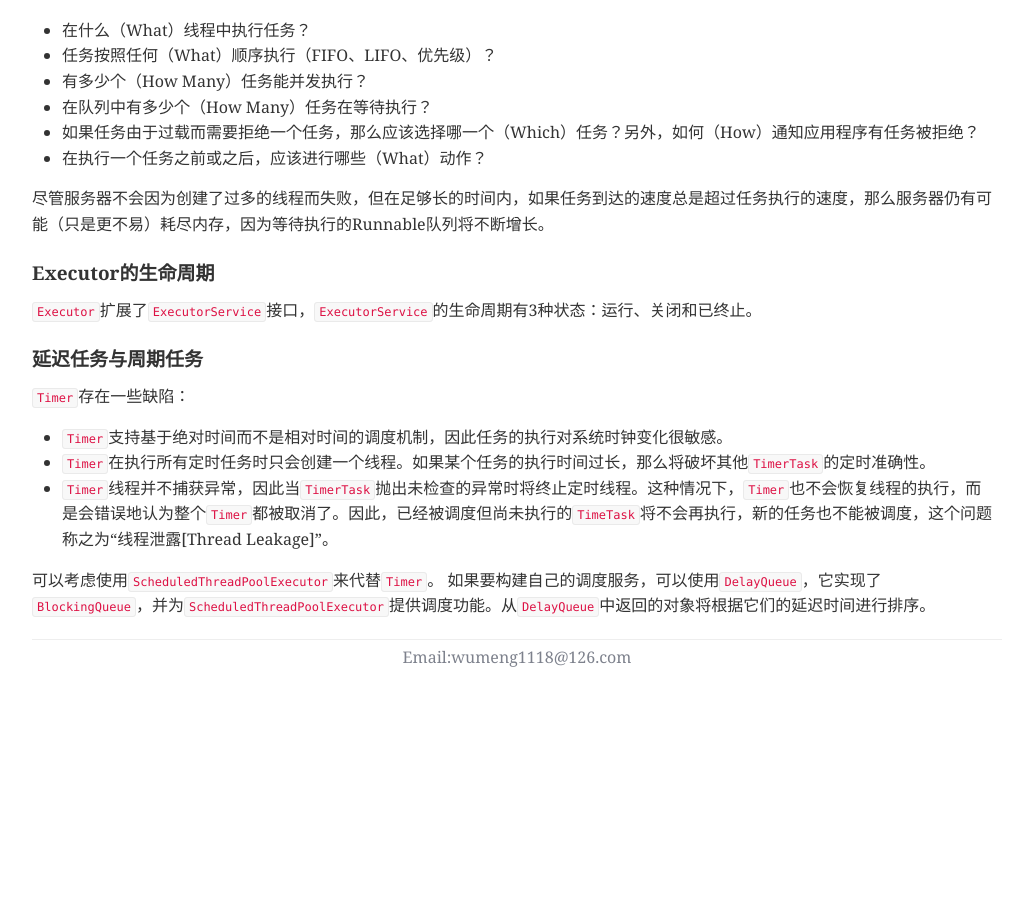
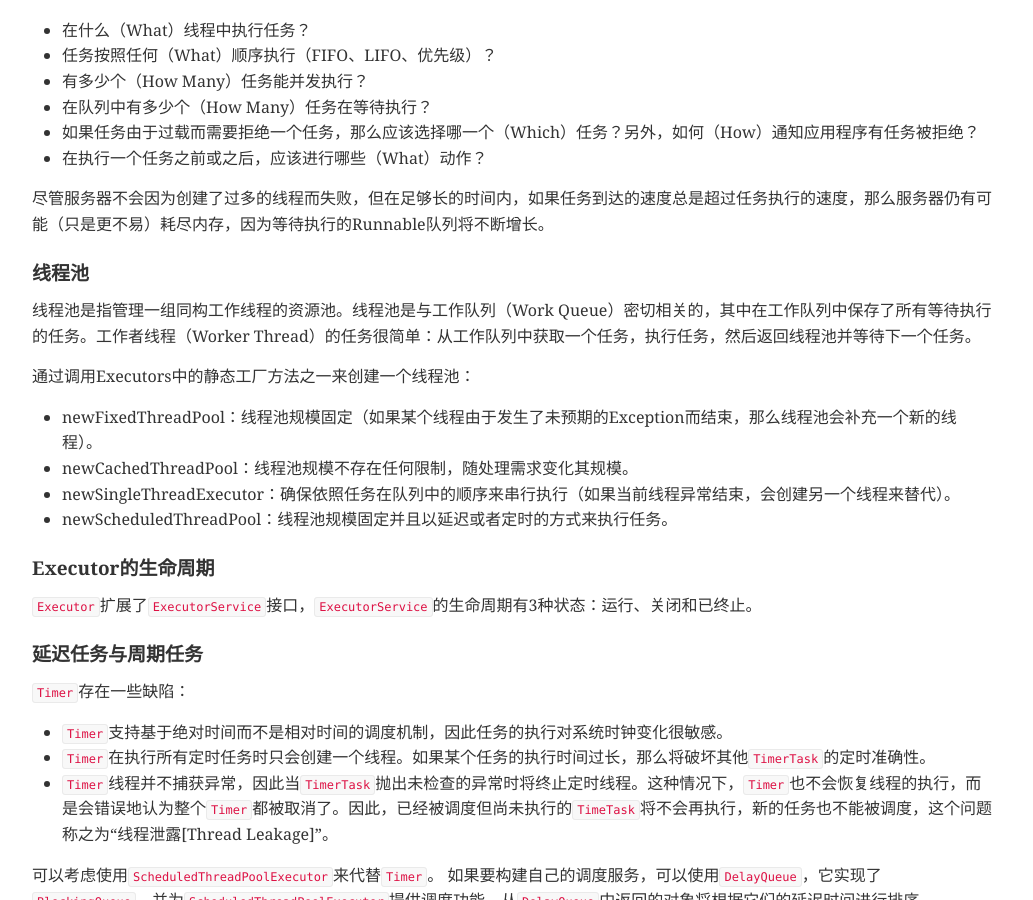
Before and after one commit to Qing-Shuang/Bird, a Jekyll site: the page built from _posts/Concurrency/2015-02-22-concurrency9-executingTasksInThreads.md, in a window 1280 px wide and 900 px high, scrolled down 1175 px. Shown: the whole window, without its empty margins (128-1161 px from the left). Built offline with Jekyll 4.4.1, drawn with Linux system fonts in a browser that asks for light colours; Markdown is read by kramdown in place of the engine named in the settings; before the commit the page ends 1870 px from its top, so only the background shows below that.

Commit message:
修改了线程9笔记

```diff
--- a/_posts/Concurrency/2015-02-22-concurrency9-executingTasksInThreads.md
+++ b/_posts/Concurrency/2015-02-22-concurrency9-executingTasksInThreads.md
@@ -46,6 +46,17 @@ description: 并发编程学习笔记9-任务执行
 
 尽管服务器不会因为创建了过多的线程而失败，但在足够长的时间内，如果任务到达的速度总是超过任务执行的速度，那么服务器仍有可能（只是更不易）耗尽内存，因为等待执行的Runnable队列将不断增长。
 
+### 线程池 ###
+
+线程池是指管理一组同构工作线程的资源池。线程池是与工作队列（Work Queue）密切相关的，其中在工作队列中保存了所有等待执行的任务。工作者线程（Worker Thread）的任务很简单：从工作队列中获取一个任务，执行任务，然后返回线程池并等待下一个任务。
+
+通过调用Executors中的静态工厂方法之一来创建一个线程池：
+
+* newFixedThreadPool：线程池规模固定（如果某个线程由于发生了未预期的Exception而结束，那么线程池会补充一个新的线程）。
+* newCachedThreadPool：线程池规模不存在任何限制，随处理需求变化其规模。
+* newSingleThreadExecutor：确保依照任务在队列中的顺序来串行执行（如果当前线程异常结束，会创建另一个线程来替代）。
+* newScheduledThreadPool：线程池规模固定并且以延迟或者定时的方式来执行任务。
+
 ### Executor的生命周期 ###
 
 `Executor`扩展了`ExecutorService`接口，`ExecutorService`的生命周期有3种状态：运行、关闭和已终止。
```
